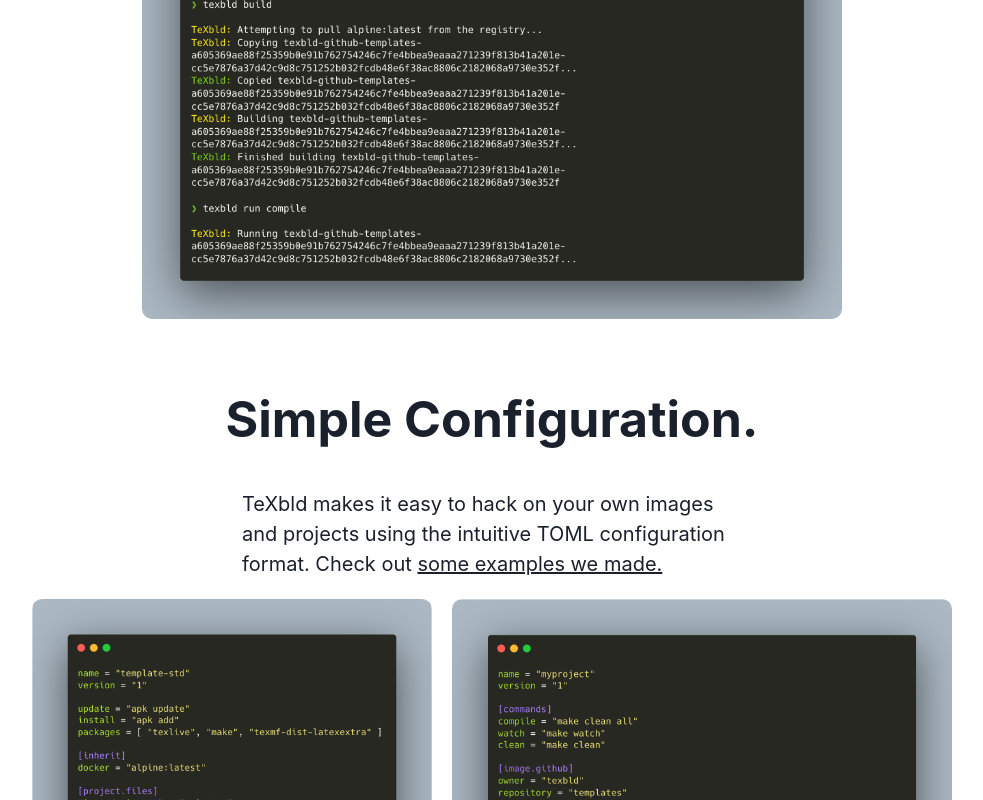
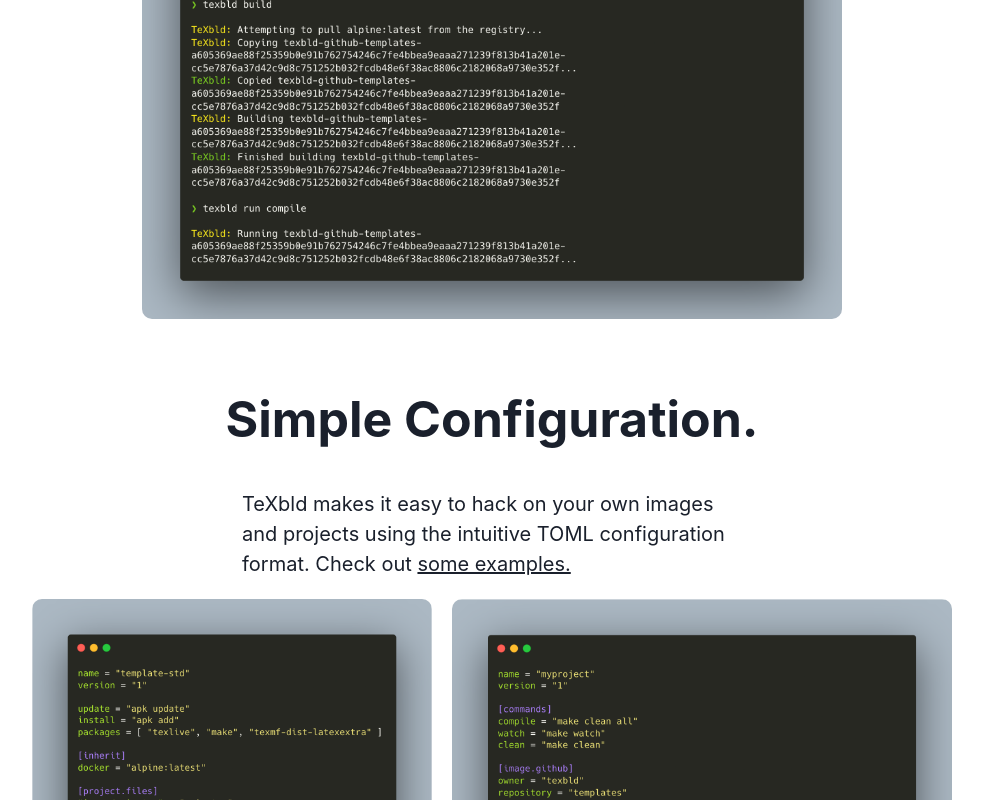
Before and after one commit to texbld/website-v3, a Next.js app: page / in a window 1280 px wide. Shown: the part 1025-1825 px from the top of the page, without its empty margins (148-1131 px from the left). Built offline with nearby package versions, Linux system fonts and the light colour scheme.

Commit message:
eyecandy

```diff
--- a/components/sections/Card.tsx
+++ b/components/sections/Card.tsx
@@ -1,4 +1,4 @@
-import { Box, Center, Flex, Text, useColorModeValue } from "@chakra-ui/react";
+import {Box, Center, Flex, Text, useColorModeValue} from "@chakra-ui/react";
 import React from "react";
 
 export default function Card(props: {
@@ -9,7 +9,7 @@
   const gray = useColorModeValue("gray.200", "gray.700");
   const blue = useColorModeValue("cyan.400", "cyan.700");
   return (
-    <Box m={5} p={2} bg={gray} maxWidth="24rem" borderRadius={5}>
+    <Box m={5} p={2} bg={gray} maxWidth="24rem" borderRadius={5} shadow={"lg"}>
       <Flex m={2} gap={3} justify="left">
         <Center borderRadius={5} padding={1} fontSize={25} bg={blue}>
           {props.icon}
--- a/pages/index.tsx
+++ b/pages/index.tsx
@@ -80,8 +80,8 @@
             <Text m={5} maxW="500" fontSize={20}>
               TeXbld makes it easy to hack on your own images and projects using
               the intuitive TOML configuration format. Check out{" "}
-              <Link href="https://github.com/texbld/templates" isExternal>
-                some examples we made.
+              <Link href="/featured">
+                some examples.
               </Link>
             </Text>
           </Center>
```
